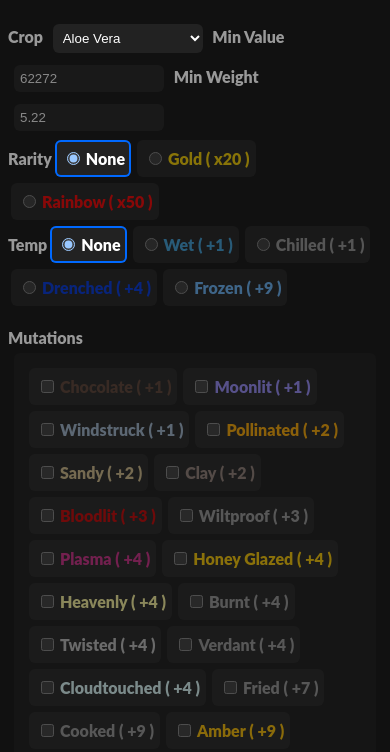
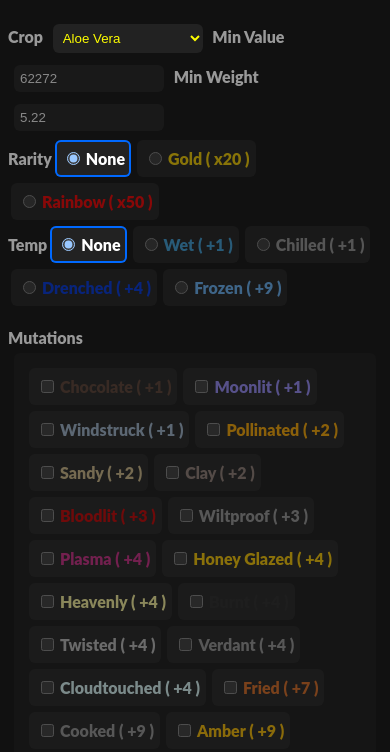
Before and after one commit to DiamondRoPlayz/GaG-Calc, a plain HTML site: page index.html in a window 390 px wide. Shown: the part 50-802 px from the top of the page. Drawn offline with Linux system fonts and the light colour scheme.

Commit message:
Update index.html
Added Fruit Rarity Colours, more Mutation Colours and Mobile viewport

```diff
--- a/index.html
+++ b/index.html
@@ -3,8 +3,18 @@
 <html>
   <head>
     <title>GaG Calc</title>
+    <meta content="width=device-width,initial-scale=1.0,maximum-scale=1.0,user-scalable=0"name="viewport">
     <style>
-      @keyframes rainbow{
+      @keyframes Transcendent {
+        100%,0%{
+          color: rgb(0,0,255);
+        }
+        50%{
+          color: rgb(127,0,255);
+        }
+      }
+      /* Prismatic */
+      @keyframes Prismatic{
         100%,0%{
           color: rgb(255,0,0);
         }
@@ -94,6 +104,7 @@
       label:has(input){
         color:#999;
         opacity:.5;
+        /* -webkit-text-stroke: 1px #999; */
       }
       label:has(input:checked){
         color: #FFF;
@@ -112,10 +123,17 @@
       input[type="number"]:enabled:invalid{
         box-shadow: 0 0 0 2px #ff6969;
       }
-      label:has(input[value="Rainbow"]),#Rainbow{
-        animation:rainbow 5s linear;
+      label:has(input[value="Rainbow"]),#Rainbow,#Prismatic{
+        animation:Prismatic 5s linear;
         animation-iteration-count:infinite;
       }
+      #Transcendent{
+        animation:Transcendent 5s linear;
+        animation-iteration-count:infinite;
+      }
+      /* #crop{
+        color:#FFF;
+      } */
     </style>
   </head>
   <body>
@@ -808,11 +826,11 @@
       "Plasma":0xd02b89,
       "Honey Glazed":0xffcc00,
       "Heavenly":0xfff9a0,
-      //"Burnt":0,
+      "Burnt":0x282828,
       "Twisted":0xbfbfbf,
       //"Verdant":0,
       "Cloudtouched":0xe1ffff,
-      //"Fried":0,
+      "Fried":0xdf6e22,
       //"Cooked":0,
       "Amber":0xffc000,
       "Tempestuous":0x8fa3b4,
@@ -821,12 +839,12 @@
       "Molten":0xdf6400,
       "Ceramic":0xeab892,
       "AncientAmber":0xcc4400,
-      //"Friendbound":0,
+      "Friendbound":0xff007f,
       "Infected":0x43a700,
       "Sundried":0xcf5d00,
       "Aurora":0x6359af,
       "Shocked": 0xffff64,
-      //"Alienlike":0,
+      "Alienlike":0x00dfc5,
       "Paradisal":0xb0f000,
       "Celestial":0xff00ff,
       //"Galactic":0,
@@ -834,6 +852,25 @@
       //"Meteoric":0,
       "Voidtouched":0xe100ff,
       //"Dawnbound":0
+
+      "Common":0xa9a9a9,
+      "Uncommon":0x52a861,
+      "Rare":0x0776fd,
+      "Legendary":0xfdfd00,
+      "Mythical":0xa954fd,
+      "Divine":0xfd5400,
+      "Prismatic":0,
+      "Transcendent":0,
+    }
+    const rarityFruits={
+      Common:['Carrot','Strawberry','Pink Tulip','Chocolate Carrot'],
+      Uncommon:['Blueberry','Rose','Orange Tulip','Stonebite','Red Lollipop','Nightshade','Crocus','Lavender','Manuka Flower','Wild Carrot','Blue Lollipop'],
+      Rare:['Tomato','Daffodil','Cauliflower','Raspberry','Foxglove','Peace Lily','Corn','Paradise Petal','Horsetail','Candy Sunflower','Mint','Glowshroom','Dandelion','Nectarshade','Succulent','Bee Balm','Pear','Delphinium','Liberty Lily','Noble Flower'],
+      Legendary:['Watermelon','Pumpkin','Avocado','Green Apple','Banana','Lilac','Aloe Vera','Bamboo','Rafflesia','Lingonberry','Horned Dinoshroom','Boneboo','Cranberry','Durian','Papaya','Moonflower','Starfruit','Lumira','Violet Corn','Nectar Thorn','Cantaloupe','Firework Flower','White Mulberry'],
+      Mythical:['Peach','Pineapple','Guanabana','Amber Spine','Coconut','Cactus','Dragon Fruit','Mango','Kiwi (Crop)','Bell Pepper','Prickly Pear','Pink Lily','Purple Dahlia','Firefly Fern','Easter Egg','Eggplant','Passionfruit','Lemon','Moonglow','Moon Melon','Blood Banana','Celestiberry','Nectarine','Honeysuckle','Suncoil','Bendboo','Cocovine','Parasol Flower','Lily Of The Valley','Ice Cream Bean','Lime'],
+      Divine:['Grape','Loquat','Mushroom','Pepper','Cacao','Feijoa','Pitcher Plant','Grand Volcania','Sunflower','Fossilight','Cherry Blossom','Crimson Vine','Candy Blossom','Lotus','Venus Fly Trap','Cursed Fruit','Soul Fruit','Mega Mushroom','Moon Blossom','Moon Mango','Hive Fruit','Dragon Pepper','Rosy Delight',"Traveler's Fruit"],
+      Prismatic:['Beanstalk','Ember Lily','Sugar Apple','Burning Bud','Giant Pinecone','Elephant Ears'],
+      Transcendent:['Bone Blossom'],
     }
 
     const getParam=name=>new URL(window.location).searchParams.get(name);
@@ -868,8 +905,11 @@
         //`<label><input type="radio" name="temp" value="Wet">Wet</label>`
         const label=Object.assign(document.createElement('label'),{text:v,style:colours[i]&&`color:#${colours[i].toString(16).padStart(6,'0')}`||''});
         const input=Object.assign(document.createElement('input'),{type:'checkbox',id:'mutation',value:v,name:i});
-        label.appendChild(input,"hello")
-        label.append(`${i} ( +${v} )`)
+        //label.appendChild(input);
+        label.append(input,`${i} ( +${v} )`);
+        // Object.entries(rarityFruits).map(([rarity,fruit])=>{
+
+        // })
         return label
       })
     )
@@ -911,14 +951,15 @@
       var multi=craftMulti*(tempMulti+(multiplier));
       document.getElementById('Multiplier').textContent=multi.toLocaleString()+' x'
       //if(!selectedCrop)return;
-      const value=kg>selectedCrop.minWeight&&Math.ceil(Math.max(selectedCrop.k*Math.pow(kg,2)))||selectedCrop.minValue;
+      //const value=kg>selectedCrop.minWeight&&Math.ceil(Math.max(selectedCrop.k*Math.pow(kg,2)))||selectedCrop.minValue;
+      const value=kg>selectedCrop.minWeight&&selectedCrop.k*Math.pow(kg,2)||selectedCrop.minValue;
       //console.log(value)
       //document.getElementById('Value').textContent=(value*multi*count).toLocaleString()+' $'
       const finalValue=value*multi*count;
       document.getElementById('Value').textContent=finalValue.toLocaleString()+' $'//+` ${BigNum(finalValue)}`;
 
-      const craft=Array.from(craftRadios).find(v=>v.checked)?.value;console.log(craft)
-      const temp=Array.from(tempRadios).find(v=>v.checked)?.value;console.log(temp)
+      const craft=Array.from(craftRadios).find(v=>v.checked)?.value;//console.log(craft)
+      const temp=Array.from(tempRadios).find(v=>v.checked)?.value;//console.log(temp)
 
       //document.getElementById('Formula').innerHTML=`${value}(Value) * <c id=${craft}>${craftMulti}(${craft})</c> * ${tempMulti+(multiplier)}( ${ [`<c style="color:${getColour(temp)}">`+tempMulti+'</c>',1,...Array.from(checkboxes)
       //.filter(i=>i.checked).map(i=>`<c title=${i.name} style="color:${getColour(i.name)}">${Number(i.value)}</c>`)].join(' + ') } ) * ${count}(Quantity)`;
@@ -934,6 +975,12 @@
     const doCrop=name=>{
       const crop=fruits[name];
       if(!crop)return;selectedCrop=crop;setParam('crop',name);
+      //cropSelect.id=rarityFruits.Prismatic.includes(name)?'Rainbow':''
+      cropSelect.style=rarityFruits.Prismatic.includes(name)
+      &`animation:Prismatic 5s linear;animation-iteration-count:infinite`
+      ||rarityFruits.Transcendent.includes(name)
+      &&`animation:Transcendent 5s linear;animation-iteration-count:infinite`
+      ||`color:${getColour(Object.entries(rarityFruits).find(([a,b])=>b.includes(name))?.[0])}`;
       //console.log(crop)
       if(crop.minWeight>document.getElementById('kg').value)document.getElementById('kg').value=crop.minWeight;
       //document.getElementById('kg').min=crop.minWeight
@@ -947,8 +994,9 @@
     };//doCrop('Carrot')
 
     Object.keys(fruits).sort()
-    .map(v=>
-      cropSelect.add(Object.assign(document.createElement('option'),{text:v,selected:v==cropName,disabled:!fruits[v].k}))
+    .map(v=>//console.log(Object.entries(rarityFruits).find(([a,b])=>b.includes(v))?.[0])
+      cropSelect.add(Object.assign(document.createElement('option'),{id:rarityFruits.Prismatic.includes(v)?'Rainbow':rarityFruits.Transcendent.includes(v)?'Transcendent':'',text:v,selected:v==cropName,disabled:!fruits[v].k,style:`color:${getColour(Object.entries(rarityFruits).find(([a,b])=>b.includes(v))?.[0]||'Common')}`}))
+      //cropSelect.add(Object.assign(document.createElement('option'),{text:v,selected:v==cropName,disabled:!fruits[v].k,style:'color:red'}))
     );doCrop(cropName);
     cropSelect.onchange=(e)=>doCrop(e.target.value);
 
```
